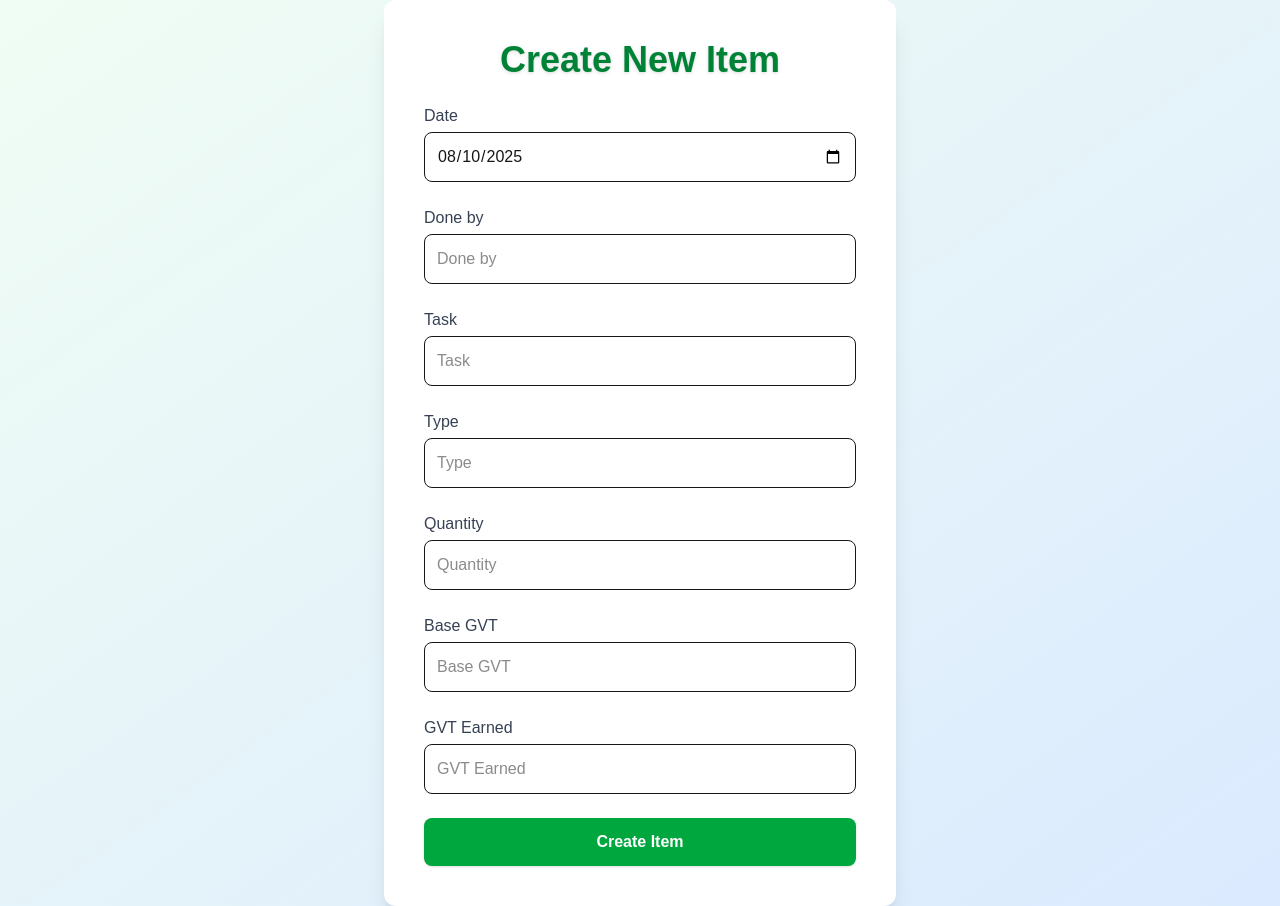
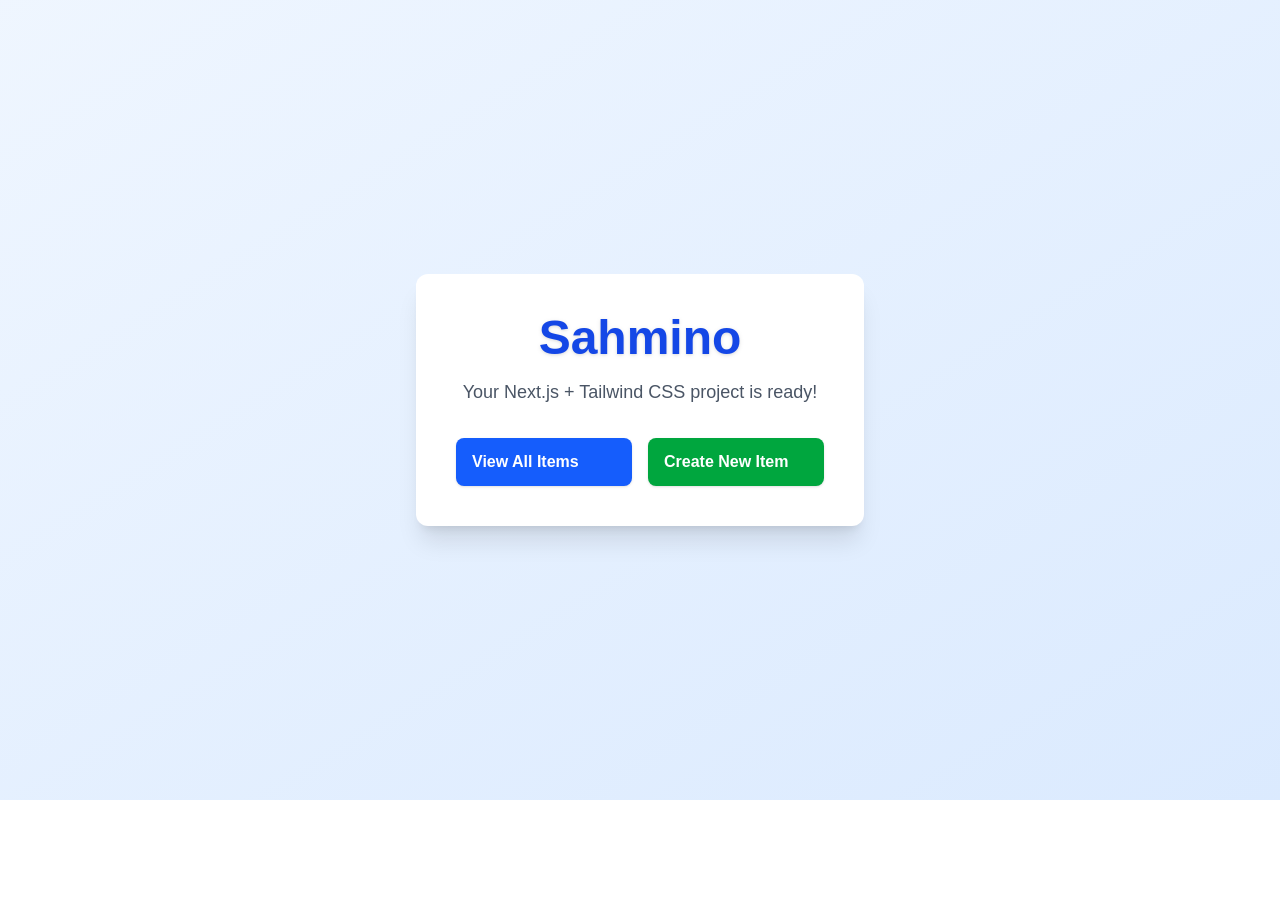
Before and after one commit to AliArefi1993/sahmino-frontend, a Next.js app: page / in a window 1280 px wide. After the commit the page ends 800 px from the top, so only its background shows below. Built offline with nearby package versions, Linux system fonts and the light colour scheme.

Commit message:
Remove all input placeholders from create item form; only show text after typing

```diff
--- a/src/app/items/create/page.tsx
+++ b/src/app/items/create/page.tsx
@@ -54,32 +54,32 @@ export default function CreateItemPage() {
         <h1 className="text-4xl font-extrabold text-green-700 mb-6 drop-shadow text-center">Create New Item</h1>
         <form className="grid grid-cols-1 gap-6" onSubmit={handleSubmit}>
           <label className="flex flex-col gap-1">
-            <span className="font-medium text-gray-700">Date</span>
-            <input name="date" type="date" value={form.date} onChange={handleChange} className="border p-3 rounded-lg focus:outline-none focus:ring-2 focus:ring-green-300" required />
+            <span className="font-extrabold text-green-700 text-lg">Date</span>
+            <input name="date" type="date" value={form.date} onChange={handleChange} className="border p-3 rounded-lg focus:outline-none focus:ring-2 focus:ring-green-400 font-extrabold text-green-700 text-lg placeholder-green-400" style={{color: form.date ? '#15803d' : '#22c55e', fontWeight: 'bold', fontSize: '1.125rem'}} required />
           </label>
           <label className="flex flex-col gap-1">
             <span className="font-medium text-gray-700">Done by</span>
-            <input name="done_by" placeholder="Done by" value={form.done_by} onChange={handleChange} className="border p-3 rounded-lg focus:outline-none focus:ring-2 focus:ring-green-300" required />
+            <input name="done_by" value={form.done_by} onChange={handleChange} className="border p-3 rounded-lg focus:outline-none focus:ring-2 focus:ring-green-400 font-extrabold text-green-700 text-lg placeholder-green-400" style={{color: form.done_by ? '#15803d' : '#22c55e', fontWeight: 'bold', fontSize: '1.125rem'}} required />
           </label>
           <label className="flex flex-col gap-1">
             <span className="font-medium text-gray-700">Task</span>
-            <input name="task" placeholder="Task" value={form.task} onChange={handleChange} className="border p-3 rounded-lg focus:outline-none focus:ring-2 focus:ring-green-300" required />
+            <input name="task" value={form.task} onChange={handleChange} className="border p-3 rounded-lg focus:outline-none focus:ring-2 focus:ring-green-400 font-extrabold text-green-700 text-lg placeholder-green-400" style={{color: form.task ? '#15803d' : '#22c55e', fontWeight: 'bold', fontSize: '1.125rem'}} required />
           </label>
           <label className="flex flex-col gap-1">
             <span className="font-medium text-gray-700">Type</span>
-            <input name="type" placeholder="Type" value={form.type} onChange={handleChange} className="border p-3 rounded-lg focus:outline-none focus:ring-2 focus:ring-green-300" required />
+            <input name="type" value={form.type} onChange={handleChange} className="border p-3 rounded-lg focus:outline-none focus:ring-2 focus:ring-green-400 font-extrabold text-green-700 text-lg placeholder-green-400" style={{color: form.type ? '#15803d' : '#22c55e', fontWeight: 'bold', fontSize: '1.125rem'}} required />
           </label>
           <label className="flex flex-col gap-1">
-            <span className="font-medium text-gray-700">Quantity</span>
-            <input name="quantity" type="number" placeholder="Quantity" value={form.quantity} onChange={handleChange} className="border p-3 rounded-lg focus:outline-none focus:ring-2 focus:ring-green-300" required />
+            <span className="font-extrabold text-green-700 text-lg">Quantity</span>
+            <input name="quantity" type="number" value={form.quantity} onChange={handleChange} className="border p-3 rounded-lg focus:outline-none focus:ring-2 focus:ring-green-400 font-extrabold text-green-700 text-lg placeholder-green-400" style={{color: form.quantity ? '#15803d' : '#22c55e', fontWeight: 'bold', fontSize: '1.125rem'}} required />
           </label>
           <label className="flex flex-col gap-1">
-            <span className="font-medium text-gray-700">Base GVT</span>
-            <input name="base_gvt" type="number" step="0.01" placeholder="Base GVT" value={form.base_gvt} onChange={handleChange} className="border p-3 rounded-lg focus:outline-none focus:ring-2 focus:ring-green-300" required />
+            <span className="font-extrabold text-green-700 text-lg">Base GVT</span>
+            <input name="base_gvt" type="number" step="0.01" value={form.base_gvt} onChange={handleChange} className="border p-3 rounded-lg focus:outline-none focus:ring-2 focus:ring-green-400 font-extrabold text-green-700 text-lg placeholder-green-400" style={{color: form.base_gvt ? '#15803d' : '#22c55e', fontWeight: 'bold', fontSize: '1.125rem'}} required />
           </label>
           <label className="flex flex-col gap-1">
-            <span className="font-medium text-gray-700">GVT Earned</span>
-            <input name="gvt_earned" type="number" step="0.01" placeholder="GVT Earned" value={form.gvt_earned} onChange={handleChange} className="border p-3 rounded-lg focus:outline-none focus:ring-2 focus:ring-green-300" required />
+            <span className="font-extrabold text-green-700 text-lg">GVT Earned</span>
+            <input name="gvt_earned" type="number" step="0.01" value={form.gvt_earned} onChange={handleChange} className="border p-3 rounded-lg focus:outline-none focus:ring-2 focus:ring-green-400 font-extrabold text-green-700 text-lg placeholder-green-400" style={{color: form.gvt_earned ? '#15803d' : '#22c55e', fontWeight: 'bold', fontSize: '1.125rem'}} required />
           </label>
           <button type="submit" className="bg-green-600 text-white px-6 py-3 rounded-lg font-bold shadow hover:bg-green-700 transition">Create Item</button>
         </form>
--- a/src/app/page.tsx
+++ b/src/app/page.tsx
@@ -1,89 +1,15 @@
-"use client";
-import React, { useState } from "react";
+import Link from "next/link";
 
-export default function CreateItemPage() {
-  const today = new Date().toISOString().slice(0, 10);
-  const [form, setForm] = useState({
-    date: today,
-    done_by: "",
-    task: "",
-    type: "",
-    quantity: "",
-    base_gvt: "",
-    gvt_earned: "",
-  });
-  const [message, setMessage] = useState("");
-
-  function handleChange(e: React.ChangeEvent<HTMLInputElement>) {
-    setForm({ ...form, [e.target.name]: e.target.value });
-  }
-
-  async function handleSubmit(e: React.FormEvent) {
-    e.preventDefault();
-    setMessage("");
-    const res = await fetch("http://localhost:8000/api/items/create/", {
-      method: "POST",
-      headers: { "Content-Type": "application/json" },
-      body: JSON.stringify({
-        ...form,
-        quantity: Number(form.quantity),
-        base_gvt: Number(form.base_gvt),
-        gvt_earned: Number(form.gvt_earned),
-      }),
-    });
-    const data = await res.json();
-    if (res.ok) {
-      setMessage("Item created successfully!");
-      setForm({
-        date: today,
-        done_by: "",
-        task: "",
-        type: "",
-        quantity: "",
-        base_gvt: "",
-        gvt_earned: "",
-      });
-    } else {
-      setMessage(data.error || "Error creating item.");
-    }
-  }
-
+export default function Home() {
   return (
-    <main className="min-h-screen flex items-center justify-center bg-gradient-to-br from-green-50 to-blue-100">
-      <div className="bg-white shadow-xl rounded-xl p-10 w-full max-w-lg">
-        <h1 className="text-4xl font-extrabold text-green-700 mb-6 drop-shadow text-center">Create New Item</h1>
-        <form className="grid grid-cols-1 gap-6" onSubmit={handleSubmit}>
-          <label className="flex flex-col gap-1">
-            <span className="font-medium text-gray-700">Date</span>
-            <input name="date" type="date" value={form.date} onChange={handleChange} className="border p-3 rounded-lg focus:outline-none focus:ring-2 focus:ring-green-300" required />
-          </label>
-          <label className="flex flex-col gap-1">
-            <span className="font-medium text-gray-700">Done by</span>
-            <input name="done_by" placeholder="Done by" value={form.done_by} onChange={handleChange} className="border p-3 rounded-lg focus:outline-none focus:ring-2 focus:ring-green-300" required />
-          </label>
-          <label className="flex flex-col gap-1">
-            <span className="font-medium text-gray-700">Task</span>
-            <input name="task" placeholder="Task" value={form.task} onChange={handleChange} className="border p-3 rounded-lg focus:outline-none focus:ring-2 focus:ring-green-300" required />
-          </label>
-          <label className="flex flex-col gap-1">
-            <span className="font-medium text-gray-700">Type</span>
-            <input name="type" placeholder="Type" value={form.type} onChange={handleChange} className="border p-3 rounded-lg focus:outline-none focus:ring-2 focus:ring-green-300" required />
-          </label>
-          <label className="flex flex-col gap-1">
-            <span className="font-medium text-gray-700">Quantity</span>
-            <input name="quantity" type="number" placeholder="Quantity" value={form.quantity} onChange={handleChange} className="border p-3 rounded-lg focus:outline-none focus:ring-2 focus:ring-green-300" required />
-          </label>
-          <label className="flex flex-col gap-1">
-            <span className="font-medium text-gray-700">Base GVT</span>
-            <input name="base_gvt" type="number" step="0.01" placeholder="Base GVT" value={form.base_gvt} onChange={handleChange} className="border p-3 rounded-lg focus:outline-none focus:ring-2 focus:ring-green-300" required />
-          </label>
-          <label className="flex flex-col gap-1">
-            <span className="font-medium text-gray-700">GVT Earned</span>
-            <input name="gvt_earned" type="number" step="0.01" placeholder="GVT Earned" value={form.gvt_earned} onChange={handleChange} className="border p-3 rounded-lg focus:outline-none focus:ring-2 focus:ring-green-300" required />
-          </label>
-          <button type="submit" className="bg-green-600 text-white px-6 py-3 rounded-lg font-bold shadow hover:bg-green-700 transition">Create Item</button>
-        </form>
-        {message && <p className="mt-6 text-center text-green-600 font-semibold">{message}</p>}
+    <main className="flex min-h-screen flex-col items-center justify-center bg-gradient-to-br from-blue-50 to-blue-100">
+      <div className="bg-white shadow-xl rounded-xl p-10 flex flex-col items-center max-w-md w-full">
+        <h1 className="text-5xl font-extrabold text-blue-700 mb-4 drop-shadow">Sahmino</h1>
+        <p className="text-lg text-gray-600 mb-8 text-center">Your Next.js + Tailwind CSS project is ready!</p>
+        <div className="flex gap-4 w-full justify-center">
+          <Link href="/items" className="flex-1 bg-blue-600 text-white px-4 py-3 rounded-lg font-semibold shadow hover:bg-blue-700 transition">View All Items</Link>
+          <Link href="/items/create" className="flex-1 bg-green-600 text-white px-4 py-3 rounded-lg font-semibold shadow hover:bg-green-700 transition">Create New Item</Link>
+        </div>
       </div>
     </main>
   );
```
Also changed, not shown: src/app/items/page.tsx (+19 -11 lines).
